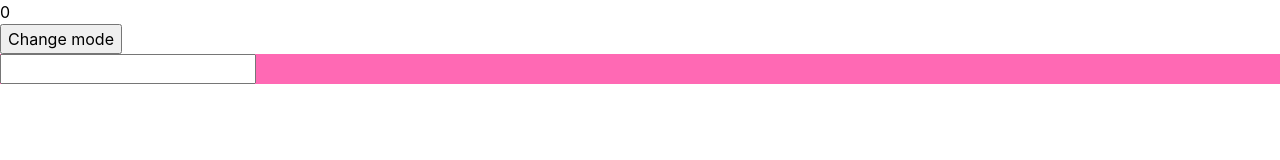
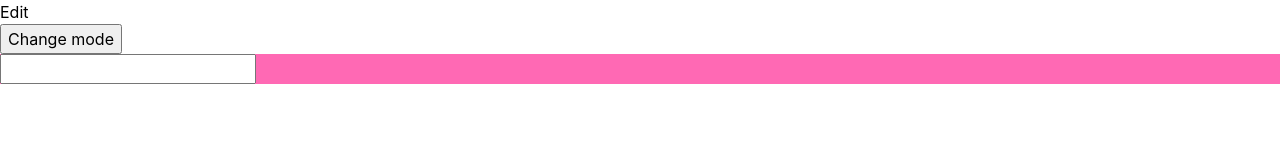
Before and after one commit to tjmgregory/wysiwyg-web-editor, a Next.js app: page / in a window 1280 px wide. Shown: the top 160 px of the page. Built offline with nearby package versions, Linux system fonts and the light colour scheme.

Commit message:
chore: names editor mode value for dx

```diff
--- a/src/commmon/EditorMode.ts
+++ b/src/commmon/EditorMode.ts
@@ -1,6 +1,6 @@
 enum EditorMode {
-  Edit,
-  Preview,
+  Edit = "Edit",
+  Preview = "Preview",
 }
 
 export default EditorMode;
```
